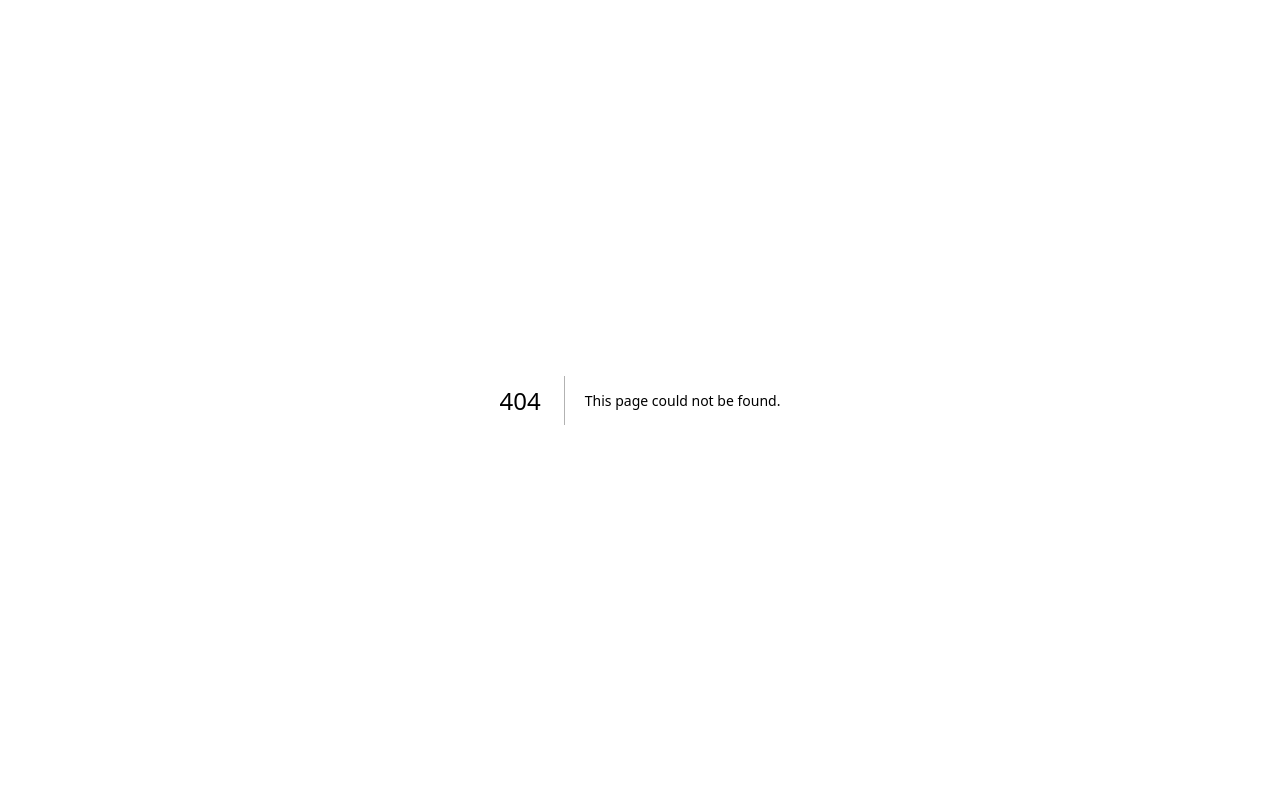
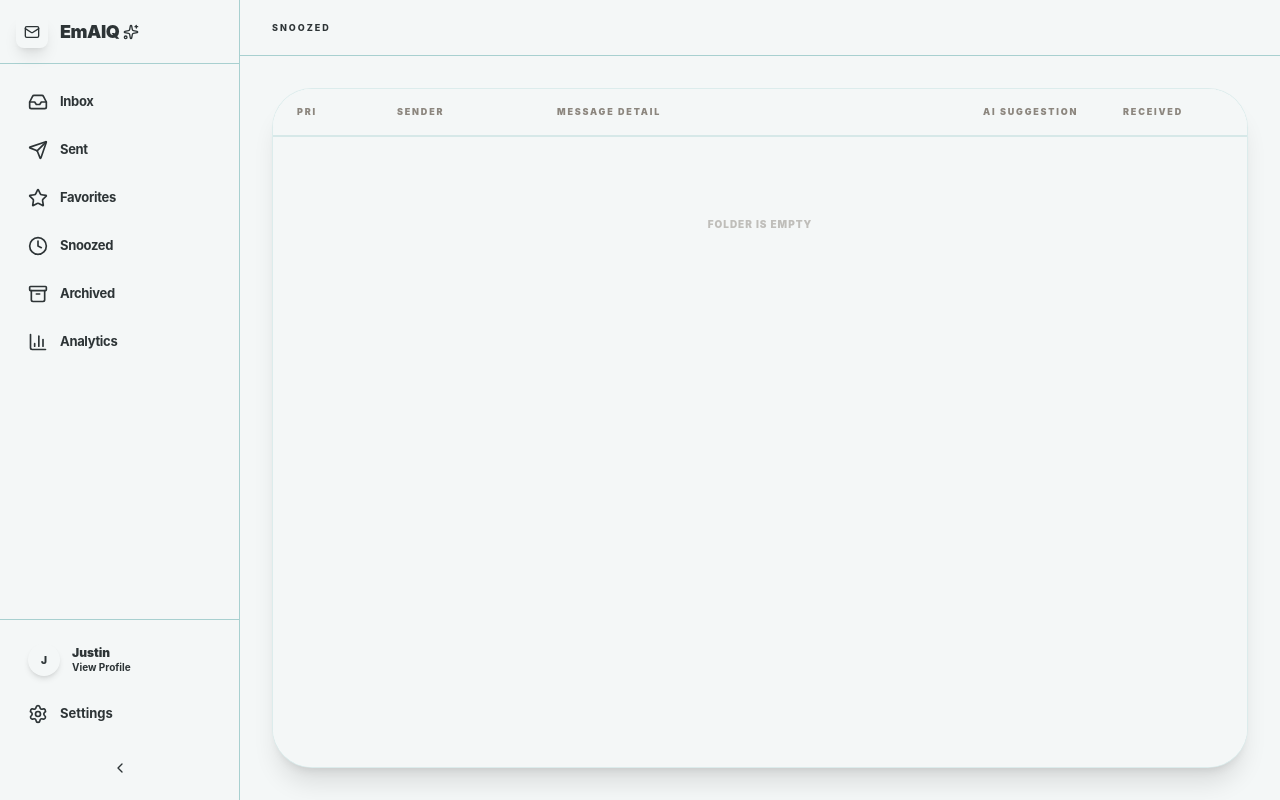
Before and after one commit to iamjustinc/EmAIQ, a Next.js app: page /app/snoozed in a window 1280 px wide. Before the commit this address had no page. Built offline with nearby package versions, Linux system fonts and the light colour scheme.

Commit message:
update: sunlit creator aesthetic

```diff
--- /dev/null
+++ b/app/app/snoozed/page.tsx
@@ -0,0 +1,69 @@
+'use client';
+
+import React, { useState, useMemo } from 'react';
+import { useEmails } from '@/hooks/useEmails';
+import { AppShell } from '@/components/app-shell';
+import { Header } from '@/components/header';
+import { EmailList } from '@/components/email-list';
+import { EmailDetailSheet } from '@/components/email-detail-sheet';
+import { Email } from '@/lib/types';
+import { Loader2 } from 'lucide-react';
+
+export default function SnoozedPage() {
+  // Added cancelSnooze here
+  const { allEmails, loading, toggleFavorite, markAsRead, archiveEmail, markAsSent, snoozeEmail, cancelSnooze } = useEmails();
+  const [selectedEmailId, setSelectedEmailId] = useState<string | null>(null);
+  const [isDetailsOpen, setIsDetailsOpen] = useState(false);
+  const [isDrafting, setIsDrafting] = useState(false);
+  const [activeTab, setActiveTab] = useState('all');
+
+  const snoozedEmails = useMemo(() => {
+    if (!allEmails || allEmails.length === 0) return [];
+    return allEmails.filter(e => e.snoozedUntil && Number(e.snoozedUntil) > Date.now());
+  }, [allEmails]);
+
+  const currentSelectedEmail = snoozedEmails.find(e => e.id === selectedEmailId) || null;
+
+  const handleSelectEmail = (email: Email) => {
+    markAsRead(email.id);
+    setSelectedEmailId(email.id);
+    setIsDetailsOpen(true);
+    setIsDrafting(false);
+  };
+
+  return (
+    <AppShell>
+      <div className="flex h-full flex-col bg-[#F4F7F7]">
+        <Header title="Snoozed" hideSearch />
+        <main className="flex w-full flex-1 flex-col overflow-hidden p-8">
+          <div className="flex flex-1 flex-col overflow-hidden rounded-[2.5rem] border border-[#A8D0D0]/40 bg-white shadow-xl">
+            {loading ? (
+              <div className="flex h-full items-center justify-center"><Loader2 className="h-8 w-8 animate-spin text-[#7FC6DA]" /></div>
+            ) : (
+              <EmailList
+                emails={snoozedEmails}
+                selectedEmail={currentSelectedEmail}
+                onSelectEmail={handleSelectEmail}
+                onToggleFavorite={toggleFavorite}
+                activeTab={activeTab}
+                setActiveTab={setActiveTab}
+                hideTabs
+              />
+            )}
+          </div>
+        </main>
+        <EmailDetailSheet
+          email={currentSelectedEmail}
+          open={isDetailsOpen}
+          onOpenChange={setIsDetailsOpen}
+          onArchive={archiveEmail}
+          onSent={markAsSent}
+          onSnooze={snoozeEmail}
+          onCancelSnooze={cancelSnooze} // Passed down here
+          isDrafting={isDrafting}
+          setIsDrafting={setIsDrafting}
+        />
+      </div>
+    </AppShell>
+  );
+}
--- a/components/email-detail-sheet.tsx
+++ b/components/email-detail-sheet.tsx
@@ -15,21 +15,28 @@ import {
   ChevronUp,
   Check,
   Send,
+  Undo2,
 } from 'lucide-react'
 import { Email } from '@/lib/types'
 import { useUserStore } from '@/store/use-user-store'
 import { cn } from '@/lib/utils'
 
 interface EmailDetailSheetProps {
-  email: Email | null; open: boolean; onOpenChange: (open: boolean) => void;
-  onArchive: (id: string) => void; onSent: (id: string) => void;
-  onSnooze: (id: string, hours: number) => void; isDrafting: boolean; setIsDrafting: (val: boolean) => void;
+  email: Email | null;
+  open: boolean;
+  onOpenChange: (open: boolean) => void;
+  onArchive: (id: string) => void;
+  onSent: (id: string) => void;
+  onSnooze: (id: string, hours: number) => void;
+  onCancelSnooze?: (id: string) => void;
+  isDrafting: boolean;
+  setIsDrafting: (val: boolean) => void;
 }
 
 type Mode = 'default' | 'reply'
 
 export function EmailDetailSheet({
-  email, open, onOpenChange, onArchive, onSent, onSnooze, isDrafting, setIsDrafting,
+  email, open, onOpenChange, onArchive, onSent, onSnooze, onCancelSnooze, isDrafting, setIsDrafting,
 }: EmailDetailSheetProps) {
   const [mode, setMode] = useState<Mode>('default')
   const [isAnalyzing, setIsAnalyzing] = useState(false)
@@ -43,7 +50,6 @@ export function EmailDetailSheet({
   useEffect(() => {
     if (open && email) {
       setIsAnalyzing(true)
-      // If it's sent, we show the thread history by default. If not, we keep it collapsed.
       setShowFullEmail(email.status === 'sent' || email.isSent)
       setMode('default')
       setIsDrafting(false)
@@ -88,6 +94,7 @@ export function EmailDetailSheet({
   }
 
   const isSent = email.status === 'sent' || email.isSent
+  const isSnoozed = email.snoozedUntil && Number(email.snoozedUntil) > Date.now();
   const isHighUrgency = email.urgency?.label === 'High'
   const priorityLabel = isHighUrgency ? 'Critical' : 'Priority'
   const priorityClass = isHighUrgency
@@ -108,6 +115,10 @@ export function EmailDetailSheet({
                 <div className="rounded-full border-2 border-[#7FC6DA] bg-[#7FC6DA]/15 px-4 py-1.5 text-[10px] font-black uppercase tracking-[0.2em] text-[#7FC6DA] flex items-center shadow-sm">
                   <Send className="mr-1.5 h-3.5 w-3.5" /> Sent Message
                 </div>
+              ) : isSnoozed ? (
+                <div className="rounded-full border-2 border-[#F6B3C4] bg-[#F6B3C4]/15 px-4 py-1.5 text-[10px] font-black uppercase tracking-[0.2em] text-[#D95D5D] flex items-center shadow-sm">
+                  <Clock className="mr-1.5 h-3.5 w-3.5" /> Snoozed Until {new Date(Number(email.snoozedUntil)).toLocaleTimeString([], {hour: '2-digit', minute:'2-digit'})}
+                </div>
               ) : (
                 <>
                   <div className={cn("rounded-full border-2 px-4 py-1.5 text-[10px] font-black uppercase tracking-[0.2em] flex items-center shadow-sm", priorityClass)}>
@@ -125,7 +136,7 @@ export function EmailDetailSheet({
             </div>
           </div>
 
-          {/* Main Content Area - Scrollable */}
+          {/* Main Content Area */}
           <div className="scrollbar-hide flex-1 overflow-y-auto px-10 py-8">
             {isAnalyzing ? (
               <div className="flex h-full items-center justify-center"><Loader2 className="h-8 w-8 animate-spin text-[#7FC6DA]" /></div>
@@ -194,7 +205,7 @@ export function EmailDetailSheet({
             )}
           </div>
 
-          {/* Footer Actions - Restored Original Layout */}
+          {/* Footer Actions */}
           {!isSent && (
             <div className="shrink-0 border-t-2 border-[#A8D0D0]/30 bg-white p-8">
               {mode === 'default' ? (
@@ -206,6 +217,14 @@ export function EmailDetailSheet({
                     </div>
                   </Button>
 
+                  {isSnoozed ? (
+                    <Button variant="outline" className="h-24 rounded-[2rem] border-2 border-[#7FC6DA] bg-[#7FC6DA]/5 text-[#7FC6DA] hover:bg-[#7FC6DA] hover:text-white transition-all shadow-sm" onClick={() => triggerSuccess('unsnooze', () => onCancelSnooze?.(email.id))}>
+                      <div className="flex flex-col items-center gap-2">
+                        <Undo2 className="h-5 w-5" />
+                        <span className="text-[10px] font-black uppercase tracking-widest">Move to Inbox</span>
+                      </div>
+                    </Button>
+                  ) : (
                     <Popover modal={false}>
                       <PopoverTrigger asChild>
                         <Button variant="outline" className="h-24 rounded-[2rem] border-2 border-[#A8D0D0] bg-[#F4F7F7] text-[#2D3436] hover:border-[#7FC6DA] shadow-sm">
@@ -223,6 +242,7 @@ export function EmailDetailSheet({
                         ))}
                       </PopoverContent>
                     </Popover>
+                  )}
 
                   <Popover modal={false}>
                     <PopoverTrigger asChild>
@@ -233,7 +253,12 @@ export function EmailDetailSheet({
                     <PopoverContent side="top" className="w-56 rounded-2xl p-2 bg-white border-2 border-[#A8D0D0] shadow-2xl z-[300]">
                       <div className="px-3 py-2 text-[9px] font-black uppercase tracking-tighter text-[#8C867E] border-b-2 border-[#F4F7F7] mb-1 text-center">Assign To</div>
                       {['Operations Team', 'Priyanka (Sales)', 'Engineering'].map((team) => (
-                        <Button key={team} variant="ghost" className="w-full justify-start font-black uppercase text-[10px] tracking-widest text-[#7FC6DA] hover:bg-[#7FC6DA]/10" onClick={() => triggerSuccess('delegate', () => onSent(email.id))}>
+                        <Button
+                          key={team}
+                          variant="ghost"
+                          className="w-full justify-start font-black uppercase text-[10px] tracking-widest text-[#7FC6DA] hover:bg-[#7FC6DA]/10"
+                          onClick={() => triggerSuccess('delegate', () => onSent(email.id))}
+                        >
                           {team}
                         </Button>
                       ))}
--- a/components/email-list.tsx
+++ b/components/email-list.tsx
@@ -24,11 +24,18 @@ export function EmailList({ emails, selectedEmail, onSelectEmail, onToggleFavori
     } else if (pathname === '/favorites') {
       list = list.filter(e => e.isFavorite)
     } else if (pathname === '/archived') {
-      // FIX: Check for isActioned instead of status
       list = list.filter(e => e.isActioned === true)
+    } else if (pathname === '/snoozed') {
+      // Show only emails that are currently snoozed
+      list = list.filter(e => e.snoozedUntil && Number(e.snoozedUntil) > Date.now())
     } else {
-      // Default Inbox: Hide archived (isActioned) and sent
-      list = list.filter(e => !e.isActioned && e.status !== 'sent' && !e.isSent)
+      // Default Inbox: Hide archived, sent, AND currently snoozed
+      list = list.filter(e =>
+        !e.isActioned &&
+        e.status !== 'sent' &&
+        !e.isSent &&
+        (!e.snoozedUntil || Number(e.snoozedUntil) <= Date.now())
+      )
     }
 
     // 2. Filter by Top Tabs (All, Action, Noise)
--- a/components/sidebar.tsx
+++ b/components/sidebar.tsx
@@ -5,7 +5,7 @@ import Link from 'next/link';
 import { usePathname } from 'next/navigation';
 import { cn } from '@/lib/utils';
 import { useUserStore } from '@/store/use-user-store';
-import { useEmails } from '@/hooks/useEmails'; // ADD THIS
+import { useEmails } from '@/hooks/useEmails';
 import {
   Inbox,
   BarChart3,
@@ -17,6 +17,7 @@ import {
   Send,
   Star,
   Archive,
+  Clock, // Added Clock icon
 } from 'lucide-react';
 import { Button } from '@/components/ui/button';
 
@@ -25,15 +26,17 @@ export function Sidebar({ defaultCollapsed = false }: { defaultCollapsed?: boole
   const pathname = usePathname();
   const { firstName } = useUserStore();
 
-  // Get the actual email data to show the count
   const { allEmails } = useEmails();
   const archivedCount = allEmails.filter(e => e.isActioned).length;
+  // Calculate emails currently in snooze state
+  const snoozedCount = allEmails.filter(e => e.snoozedUntil && Number(e.snoozedUntil) > Date.now()).length;
 
   const mainNav = [
     { name: 'Inbox', href: '/', icon: Inbox },
     { name: 'Sent', href: '/sent', icon: Send },
     { name: 'Favorites', href: '/favorites', icon: Star },
-    { name: 'Archived', href: '/archived', icon: Archive, count: archivedCount }, // ADD COUNT HERE
+    { name: 'Snoozed', href: '/snoozed', icon: Clock }, // Added Snoozed
+    { name: 'Archived', href: '/archived', icon: Archive },
     { name: 'Analytics', href: '/analytics', icon: BarChart3 },
   ];
 
@@ -59,6 +62,9 @@ export function Sidebar({ defaultCollapsed = false }: { defaultCollapsed?: boole
       <nav className="flex flex-1 flex-col gap-1 overflow-y-auto p-3 pt-4 scrollbar-hide">
         {mainNav.map((item) => {
           const isActive = pathname === item.href;
+          // Determine which count to show
+          const displayCount = item.name === 'Archived' ? archivedCount : item.name === 'Snoozed' ? snoozedCount : 0;
+
           return (
             <Link
               key={item.name}
@@ -74,12 +80,16 @@ export function Sidebar({ defaultCollapsed = false }: { defaultCollapsed?: boole
               {!isCollapsed && (
                 <div className="flex flex-1 items-center justify-between">
                   <span>{item.name}</span>
-                  {item.name === 'Archived' && archivedCount > 0 && (
+                  {displayCount > 0 && (
                     <span className={cn(
                       "rounded-full px-2 py-0.5 text-[10px] font-black",
-                      isActive ? "bg-white/20 text-white" : "bg-[#7FC6DA]/20 text-[#7FC6DA]"
+                      isActive
+                        ? "bg-white/20 text-white"
+                        : item.name === 'Snoozed'
+                          ? "bg-[#F6B3C4]/20 text-[#D95D5D]" // Pinkish for snooze
+                          : "bg-[#7FC6DA]/20 text-[#7FC6DA]"
                     )}>
-                      {archivedCount}
+                      {displayCount}
                     </span>
                   )}
                 </div>
@@ -89,7 +99,6 @@ export function Sidebar({ defaultCollapsed = false }: { defaultCollapsed?: boole
         })}
       </nav>
 
-      {/* Rest of the sidebar remains exactly the same... */}
       <div className="mt-auto border-t border-sidebar-border p-3 space-y-1">
         <Link
           href="/settings"
--- a/hooks/useEmails.ts
+++ b/hooks/useEmails.ts
@@ -49,12 +49,9 @@ export function useEmails() {
       const updatedEmails = prev.map(e =>
         e.id === id ? { ...e, isActioned: true, snoozedUntil: null } : e
       );
-
-      // FORCE SAVE: This ensures the Archived page sees the change immediately
       if (typeof window !== "undefined") {
         localStorage.setItem(STORAGE_KEY, JSON.stringify(updatedEmails));
       }
-
       return updatedEmails;
     });
   };
@@ -69,14 +66,17 @@ export function useEmails() {
 
   const snoozeEmail = (id: string, hours: number) => {
     const until = Date.now() + hours * 60 * 60 * 1000;
-    setEmails(prev => prev.map(e => e.id === id ? { ...e, snoozedUntil: until, isRead: true } : e))
+    setEmails(prev => prev.map(e => e.id === id ? { ...e, snoozedUntil: until.toString(), isRead: true } : e))
+  }
+
+  const cancelSnooze = (id: string) => {
+    setEmails(prev => prev.map(e => e.id === id ? { ...e, snoozedUntil: null } : e))
   }
 
   const inboxEmails = loading ? [] : emails
     .filter(e => {
-      // Hide if actioned (archived) or sent
       if (e.isActioned || e.isSent) return false;
-      if (e.snoozedUntil && e.snoozedUntil > Date.now()) return false;
+      if (e.snoozedUntil && Number(e.snoozedUntil) > Date.now()) return false;
       return true;
     })
     .sort((a, b) => new Date(b.receivedAt).getTime() - new Date(a.receivedAt).getTime());
@@ -89,6 +89,7 @@ export function useEmails() {
     archiveEmail,
     markAsSent,
     snoozeEmail,
+    cancelSnooze,
     toggleFavorite,
     archiveAllNoise: () => setEmails(prev => prev.map(e => e.suggestedAction === "Archive" ? { ...e, isActioned: true } : e))
   }
```
Lines whose indentation alone changed are shown as unchanged.
